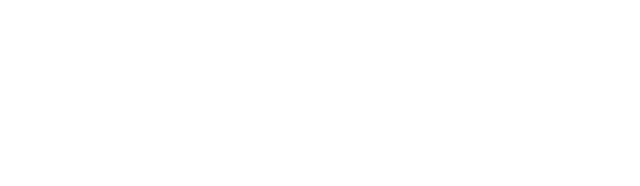
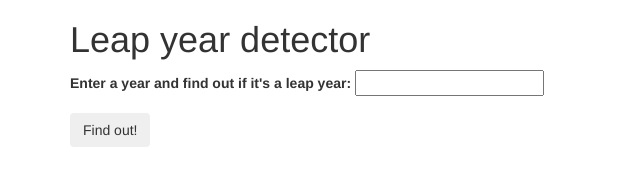
Before and after one commit to christinetacha/leap-year, a plain HTML site: page Index.html in a window 1280 px wide. Shown: the whole page, without its empty margins (0-640 px from the left). Drawn offline with Linux system fonts and the light colour scheme.

Commit message:
add html and css

```diff
--- a/Index.html
+++ b/Index.html
@@ -6,10 +6,26 @@
     <script src="js/jquery-1.12.0.js"></script>
     <script src="js/scripts.js"></script>
     <meta charset="utf-8">
-    <title>Epicodus Wiki</title>
+    <title>Leap Year Detector</title>
   </head>
 
   <body>
+    <div class="container">
+      <h1>Leap year detector</h1>
+
+      <form id="leap-year">
+        <div class="form-group">
+          <label for="year">Enter a year and find out if it's a leap year:</label>
+          <input id="year" type="text">
+        </div>
+
+        <button type="submit" class="btn">Find out!</button>
+      </form>
+
+      <div id="result">
+        <p><span class="year"></span> is <span class="not"></span> a leap year.</p>
+      </div>
+    </div>
 
   </body>
 </html>
--- a/css/style.css
+++ b/css/style.css
@@ -0,0 +1,3 @@
+#result {
+  display: none;
+}
```
